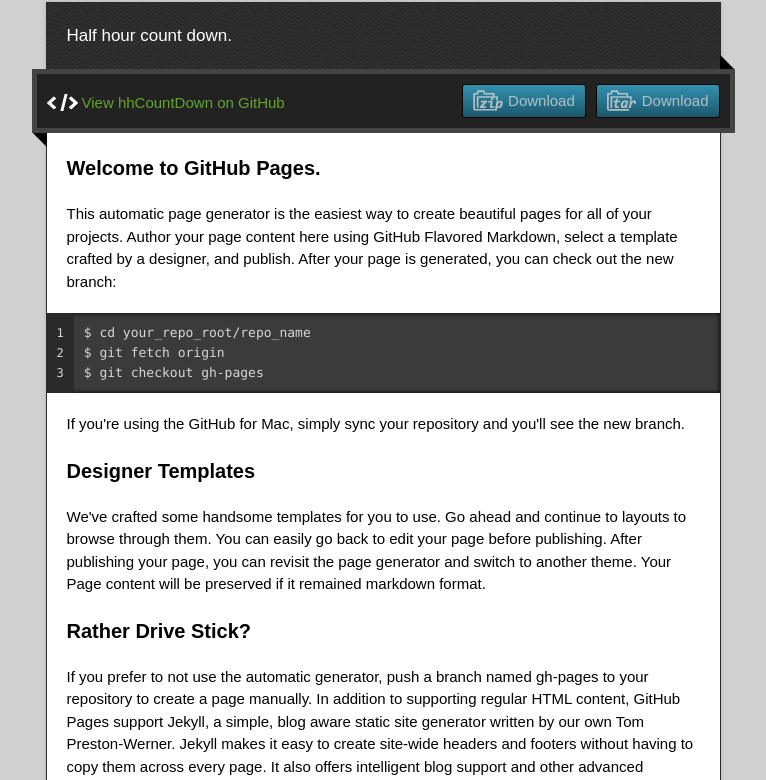
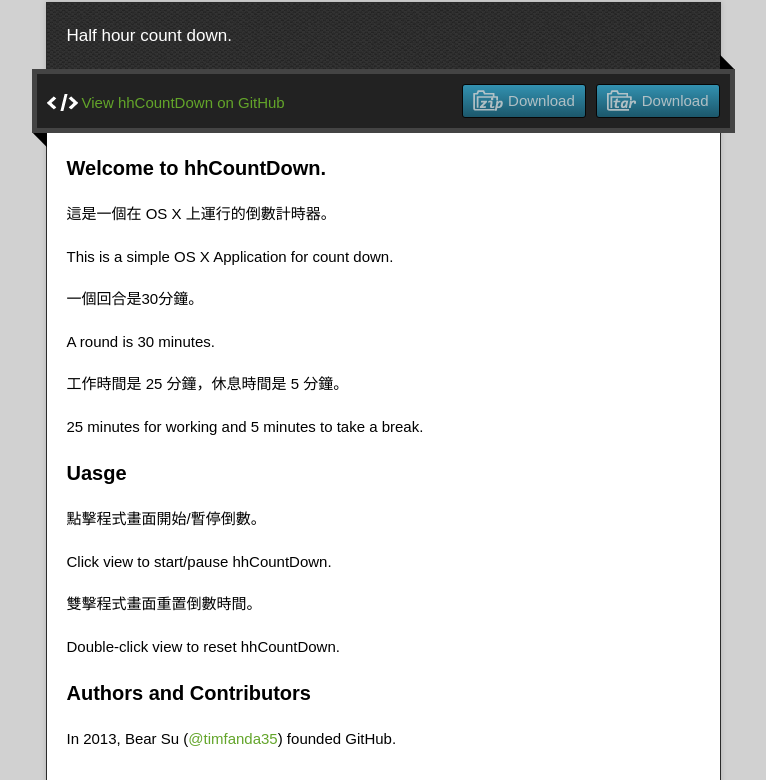
Before and after one commit to timfanda35/hhCountDown, a plain HTML site: page index.html in a window 1280 px wide. Shown: the part 128-908 px from the top of the page, without its empty margins (257-1023 px from the left). Drawn offline with nearby package versions, Linux system fonts and the light colour scheme.

```diff
--- a/index.html
+++ b/index.html
@@ -37,36 +37,35 @@
         </div>
         <article class="markdown-body">
           <h3>
-<a name="welcome-to-github-pages" class="anchor" href="#welcome-to-github-pages"><span class="octicon octicon-link"></span></a>Welcome to GitHub Pages.</h3>
+<a name="welcome-to-hhcountdown" class="anchor" href="#welcome-to-hhcountdown"><span class="octicon octicon-link"></span></a>Welcome to hhCountDown.</h3>
 
-<p>This automatic page generator is the easiest way to create beautiful pages for all of your projects. Author your page content here using GitHub Flavored Markdown, select a template crafted by a designer, and publish. After your page is generated, you can check out the new branch:</p>
+<p>這是一個在 OS X 上運行的倒數計時器。</p>
 
-<pre><code>$ cd your_repo_root/repo_name
-$ git fetch origin
-$ git checkout gh-pages
-</code></pre>
+<p>This is a simple OS X Application for count down.</p>
 
-<p>If you're using the GitHub for Mac, simply sync your repository and you'll see the new branch.</p>
+<p>一個回合是30分鐘。</p>
+
+<p>A round is 30 minutes.</p>
+
+<p>工作時間是 25 分鐘，休息時間是 5 分鐘。</p>
+
+<p>25 minutes for working and 5 minutes to take a break.</p>
 
 <h3>
-<a name="designer-templates" class="anchor" href="#designer-templates"><span class="octicon octicon-link"></span></a>Designer Templates</h3>
+<a name="uasge" class="anchor" href="#uasge"><span class="octicon octicon-link"></span></a>Uasge</h3>
 
-<p>We've crafted some handsome templates for you to use. Go ahead and continue to layouts to browse through them. You can easily go back to edit your page before publishing. After publishing your page, you can revisit the page generator and switch to another theme. Your Page content will be preserved if it remained markdown format.</p>
+<p>點擊程式畫面開始/暫停倒數。</p>
 
-<h3>
-<a name="rather-drive-stick" class="anchor" href="#rather-drive-stick"><span class="octicon octicon-link"></span></a>Rather Drive Stick?</h3>
+<p>Click view to start/pause hhCountDown.</p>
 
-<p>If you prefer to not use the automatic generator, push a branch named <code>gh-pages</code> to your repository to create a page manually. In addition to supporting regular HTML content, GitHub Pages support Jekyll, a simple, blog aware static site generator written by our own Tom Preston-Werner. Jekyll makes it easy to create site-wide headers and footers without having to copy them across every page. It also offers intelligent blog support and other advanced templating features.</p>
+<p>雙擊程式畫面重置倒數時間。</p>
+
+<p>Double-click view to reset hhCountDown.</p>
 
 <h3>
 <a name="authors-and-contributors" class="anchor" href="#authors-and-contributors"><span class="octicon octicon-link"></span></a>Authors and Contributors</h3>
 
-<p>You can <a href="https://github.com/blog/821" class="user-mention">@mention</a> a GitHub username to generate a link to their profile. The resulting <code>&lt;a&gt;</code> element will link to the contributor's GitHub Profile. For example: In 2007, Chris Wanstrath (<a href="https://github.com/defunkt" class="user-mention">@defunkt</a>), PJ Hyett (<a href="https://github.com/pjhyett" class="user-mention">@pjhyett</a>), and Tom Preston-Werner (<a href="https://github.com/mojombo" class="user-mention">@mojombo</a>) founded GitHub.</p>
-
-<h3>
-<a name="support-or-contact" class="anchor" href="#support-or-contact"><span class="octicon octicon-link"></span></a>Support or Contact</h3>
-
-<p>Having trouble with Pages? Check out the documentation at <a href="http://help.github.com/pages">http://help.github.com/pages</a> or contact <a href="mailto:support@github.com">support@github.com</a> and we’ll help you sort it out.</p>
+<p>In 2013, Bear Su (<a href="https://github.com/timfanda35" class="user-mention">@timfanda35</a>) founded GitHub.</p>
         </article>
       </div>
     </div>
@@ -87,6 +86,16 @@ $ git checkout gh-pages
     <p class="name"></p>
   </div>
 
+            <script type="text/javascript">
+            var gaJsHost = (("https:" == document.location.protocol) ? "https://ssl." : "http://www.");
+            document.write(unescape("%3Cscript src='" + gaJsHost + "google-analytics.com/ga.js' type='text/javascript'%3E%3C/script%3E"));
+          </script>
+          <script type="text/javascript">
+            try {
+              var pageTracker = _gat._getTracker("UA-5708312-4");
+            pageTracker._trackPageview();
+            } catch(err) {}
+          </script>
 
 </body>
 </html>
```
Also changed, not shown: params.json (+1 -1 lines).
